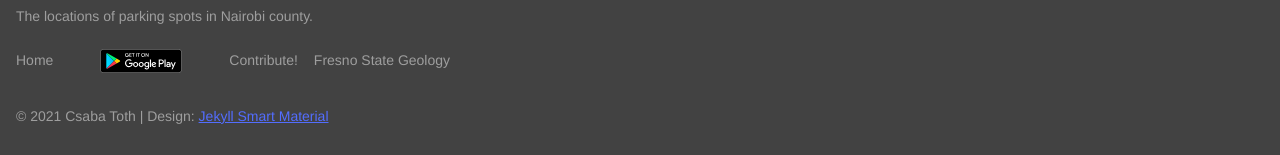
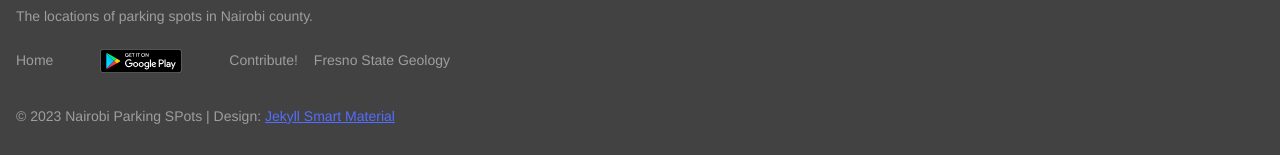
Before and after one commit to riush03/Azina, a Jekyll site: the page built from privacy-statement.md, in a window 1280 px wide. Shown: the part 1330-1485 px from the top of the page. Built offline with Jekyll 4.4.1, drawn with Linux system fonts in a browser that asks for light colours.

Commit message:
second commit

```diff
--- a/_config.yml
+++ b/_config.yml
@@ -3,12 +3,12 @@ title: Nairobi County Parking Spots
 email: dennzriush@gmail.com
 description: The locations of parking spots in Nairobi county.
 baseurl: "" # the subpath of your site, e.g. /blog/
-url: "https://recyclingtrashcans.github.io/" # the base hostname & protocol for your site
-copyright: '&copy; 2021 Csaba Toth'
+url: "https://riush03.github.io/NairobiParkingSpots" # the base hostname & protocol for your site
+copyright: '&copy; 2023 Nairobi Parking SPots'
 
 # Website Links
 fresnostategeology: "https://www.fresnostate.edu/csm/ees/"
-website_source_repo: "https://github.com/RecyclingTrashCans/RecyclingTrashCans.github.io"
+website_source_repo: "https://github.com/riush03/NairobiParkingSpots/tree/master"
 website_issues: https://github.com/RecyclingTrashCans/RecyclingTrashCans.github.io/issues/
 
 # Build settings
```
